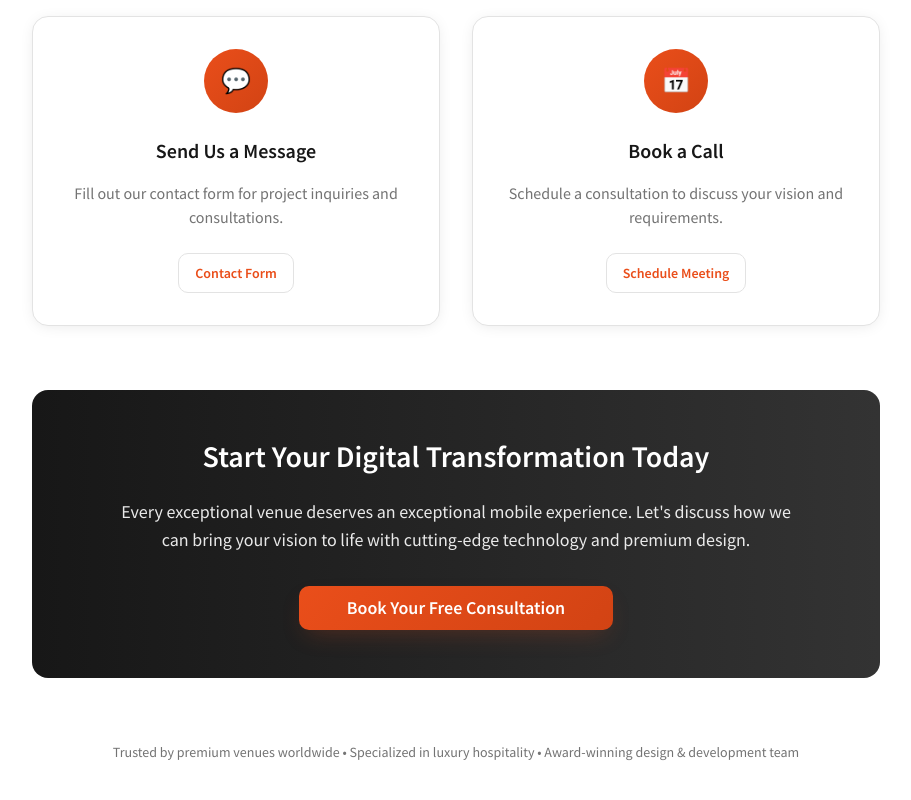
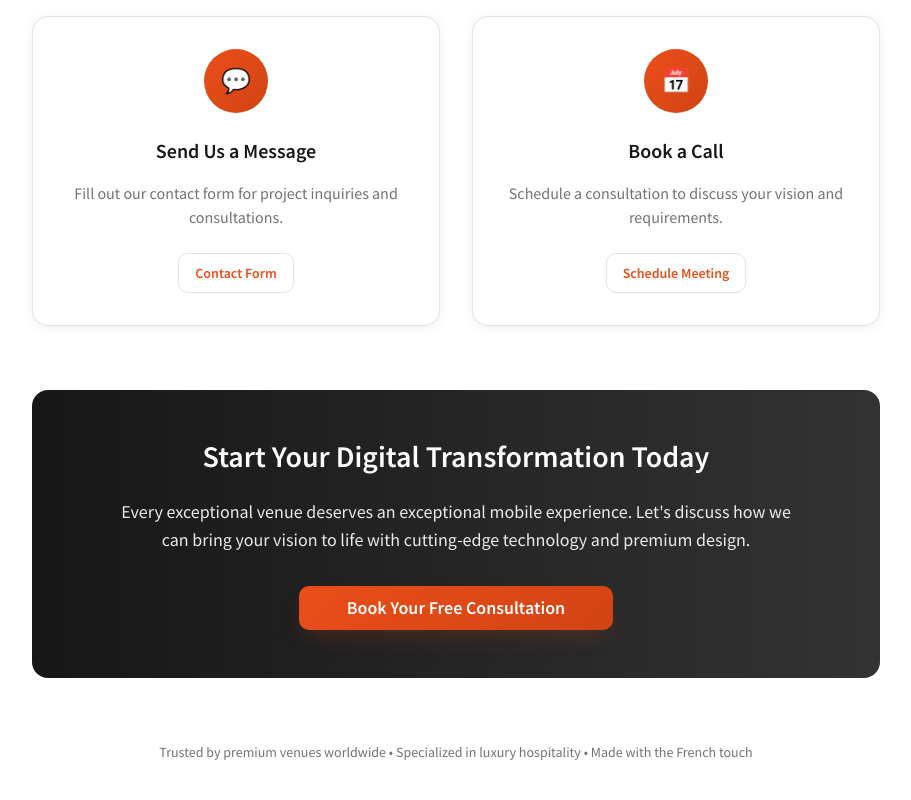
Before and after one commit to otusweb/mobdesign-website-ce2804f5, a React (Vite) app: page / in a window 1280 px wide. Shown: the part 5206-6006 px from the top of the page, without its empty margins (184-1095 px from the left). Built offline with nearby package versions, Linux system fonts and the light colour scheme.

Commit message:
update footer texte

```diff
--- a/src/components/Contact.tsx
+++ b/src/components/Contact.tsx
@@ -70,7 +70,7 @@ const Contact = () => {
         <div className="mt-16 text-sm text-muted-foreground">
           <p>
             Trusted by premium venues worldwide • Specialized in luxury hospitality •
-            Award-winning design & development team
+            Made with the French touch
           </p>
         </div>
       </div>
```
